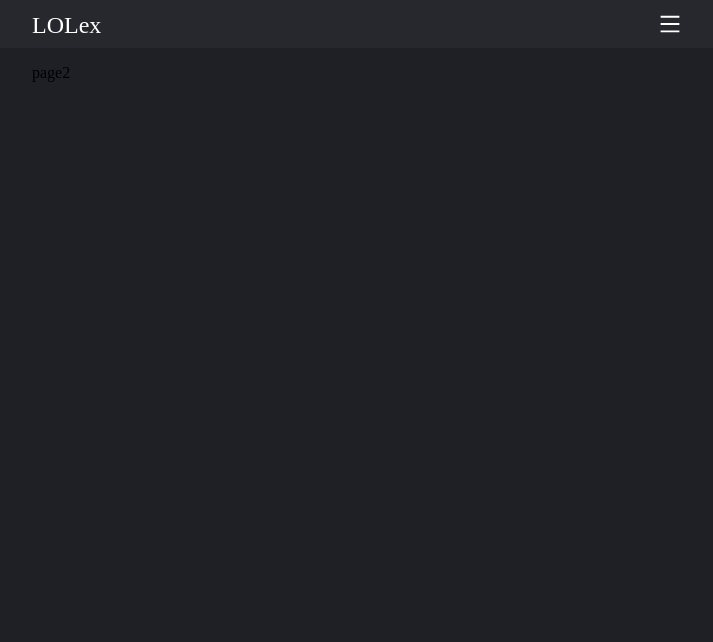
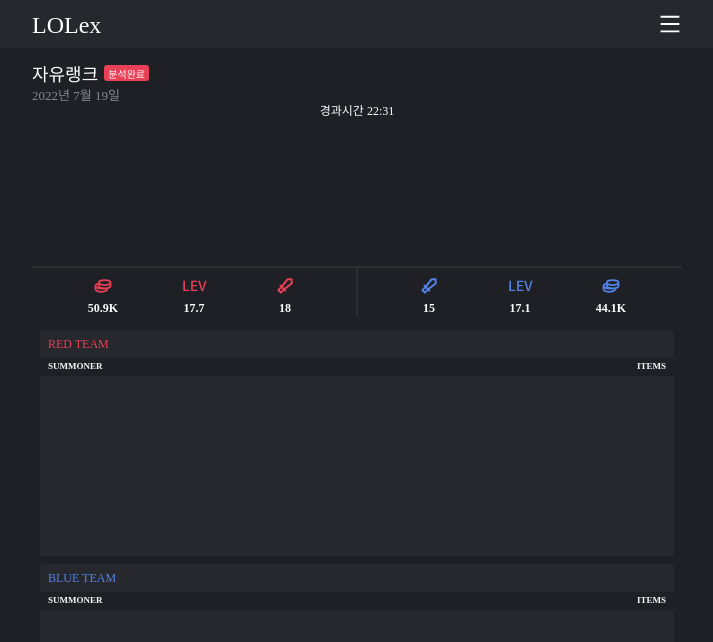
Before and after one commit to fifteen-GG/15GG_front, a React (Create React App) app: page /live in a window 1280 px wide. Shown: the top 642 px of the page, without its empty margins (283-996 px from the left). Built offline with nearby package versions, Linux system fonts and the light colour scheme; a web font is replaced by a local one.

Commit message:
feat: Set game analysis layout

```diff
--- /dev/null
+++ b/src/components/gameAnalysis/index.tsx
@@ -0,0 +1,131 @@
+import {
+  GameAnalysisWrapper,
+  TypeInfoWrapper,
+  GameInfoWrapper,
+  GameTypeInfo,
+  AnalysisTypeInfo,
+  DateInfo,
+  TimeInfo,
+  Graph,
+  TimeLine,
+  TeamStatsWrapper,
+  TeamStat,
+  TeamGold,
+  TeamLevel,
+  TeamKills,
+  TeamInfoWrapper,
+  TeamInfo,
+  TeamInfoHeader,
+  TeamName,
+  UserInfoColumnWrapper,
+  UserInfoColumn,
+  PlayerList,
+  Player,
+  Team,
+  StatValue,
+} from "./styled";
+import { ReactComponent as RedGoldIcon } from "./gold_red.svg";
+import { ReactComponent as RedKillIcon } from "./kills_red.svg";
+import { ReactComponent as RedLevelIcon } from "./level_red.svg";
+import { ReactComponent as BlueGoldIcon } from "./gold_blue.svg";
+import { ReactComponent as BlueKillIcon } from "./kills_blue.svg";
+import { ReactComponent as BlueLevelIcon } from "./level_blue.svg";
+const GameInfo = () => {
+  //홍성철 짱 / 고마웡... 도움이 됐다 ^__^
+  return (
+    <GameInfoWrapper>
+      <TypeInfoWrapper>
+        <GameTypeInfo>자유랭크</GameTypeInfo>
+        <AnalysisTypeInfo isLive={true}>분석완료</AnalysisTypeInfo>
+      </TypeInfoWrapper>
+      <DateInfo>2022년 7월 19일</DateInfo>
+    </GameInfoWrapper>
+  );
+};
+
+const TeamStats = () => {
+  return (
+    <TeamStatsWrapper>
+      <TeamStat>
+        <TeamGold team={Team.RED}>
+          <RedGoldIcon />
+          <StatValue>50.9K</StatValue>
+        </TeamGold>
+        <TeamLevel team={Team.RED}>
+          <RedLevelIcon />
+          <StatValue>17.7</StatValue>
+        </TeamLevel>
+        <TeamKills team={Team.RED}>
+          <RedKillIcon />
+          <StatValue>18</StatValue>
+        </TeamKills>
+      </TeamStat>
+      <TeamStat>
+        <TeamKills team={Team.BLUE}>
+          <BlueKillIcon />
+          <StatValue>15</StatValue>
+        </TeamKills>
+        <TeamLevel team={Team.BLUE}>
+          <BlueLevelIcon />
+          <StatValue>17.1</StatValue>
+        </TeamLevel>
+        <TeamGold team={Team.BLUE}>
+          <BlueGoldIcon />
+          <StatValue>44.1K</StatValue>
+        </TeamGold>
+      </TeamStat>
+    </TeamStatsWrapper>
+  );
+};
+
+const TeamInfoContainer = () => {
+  return (
+    <TeamInfoWrapper>
+      <TeamInfo>
+        <TeamInfoHeader>
+          <TeamName team={Team.RED}>RED TEAM</TeamName>
+          <UserInfoColumnWrapper>
+            <UserInfoColumn>SUMMONER</UserInfoColumn>
+            <UserInfoColumn>ITEMS</UserInfoColumn>
+          </UserInfoColumnWrapper>
+        </TeamInfoHeader>
+        <PlayerList>
+          <Player />
+          <Player />
+          <Player />
+          <Player />
+          <Player />
+        </PlayerList>
+      </TeamInfo>
+      <TeamInfo>
+        <TeamInfoHeader>
+          <TeamName team={Team.BLUE}>BLUE TEAM</TeamName>
+          <UserInfoColumnWrapper>
+            <UserInfoColumn>SUMMONER</UserInfoColumn>
+            <UserInfoColumn>ITEMS</UserInfoColumn>
+          </UserInfoColumnWrapper>
+        </TeamInfoHeader>
+        <PlayerList>
+          <Player />
+          <Player />
+          <Player />
+          <Player />
+          <Player />
+        </PlayerList>
+      </TeamInfo>
+    </TeamInfoWrapper>
+  );
+};
+
+export const GameAnalysis = () => {
+  return (
+    <GameAnalysisWrapper>
+      <GameInfo />
+      <TimeInfo>경과시간 22:31</TimeInfo>
+      <Graph />
+      <TimeLine />
+      <TeamStats />
+      <TeamInfoContainer />
+    </GameAnalysisWrapper>
+  );
+};
--- /dev/null
+++ b/src/components/gameAnalysis/styled.tsx
@@ -0,0 +1,243 @@
+import styled from "styled-components";
+
+const GameAnalysisWrapper = styled.div`
+  display: flex;
+  width: 100%;
+  height: 100%;
+  flex-direction: column;
+  align-items: center;
+`;
+
+const GameInfoWrapper = styled.div`
+  display: flex;
+  flex-direction: column;
+  width: 100%;
+  height: 38px;
+`;
+
+const TypeInfoWrapper = styled.div`
+  display: flex;
+  height: 18px;
+  align-items: center;
+  flex-direction: row;
+  color: #ffffff;
+`;
+
+const GameTypeInfo = styled.div`
+  display: flex;
+  font-size: 18px;
+`;
+
+interface RealTimeInfoProps {
+  isLive?: boolean;
+}
+
+const AnalysisTypeInfo = styled.div<RealTimeInfoProps>`
+  display: flex;
+  height: 16px;
+  width: auto;
+  padding: 0 4px 0 4px;
+  color: #ffffff;
+  margin-left: 6px;
+  font-size: 10px;
+  align-items: center;
+  justify-content: center;
+  border-radius: 3px;
+  background-color: ${(props) => (props.isLive ? "#e84057" : "#4d4ae2")};
+`;
+
+const DateInfo = styled.div`
+  display: flex;
+  height: 13px;
+  margin-top: 6px;
+  align-items: center;
+  color: #88898d;
+  font-size: 13px;
+`;
+
+const TimeInfo = styled.div`
+  display: flex;
+  font-size: 12px;
+  color: #ffffff;
+  font-weight: 300;
+  width: 100%;
+  justify-content: center;
+  align-items: center;
+`;
+
+const InfoArea = styled.div`
+  display: flex;
+  flex-direction: column;
+  height: 213px;
+  padding: 0 16px 16px 16px;
+
+  color: #ffffff;
+  font-size: 12px;
+  align-items: center;
+`;
+const Graph = styled.div`
+  display: flex;
+  flex-direction: column;
+  height: 29px;
+  width: 100%;
+  margin: 12px 0 12px 0;
+`;
+const TimeLine = styled.div`
+  display: flex;
+  flex-direction: column;
+  height: 86px;
+  width: 100%;
+  margin-bottom: 12px;
+`;
+const TeamStatsWrapper = styled.div`
+  display: flex;
+  height: 64px;
+  width: 100%;
+  border-top: 2px solid #2b2f2e;
+`;
+
+enum TeamNameEnum {
+  RED,
+  BLUE,
+}
+
+interface TeamStatProps {
+  team: TeamNameEnum;
+}
+
+const TeamStat = styled.div`
+  display: flex;
+  width: calc(50% - 1px);
+  height: 48px;
+  justify-content: space-evenly;
+  align-items: flex-end;
+  :nth-child(1) {
+    border-right: 2px solid #2b2f2e;
+  }
+`;
+
+const TeamGold = styled.div<TeamStatProps>`
+  display: flex;
+  flex-direction: column;
+  align-items: center;
+  justify-content: space-between;
+  height: 40px;
+  width: 40px;
+  color: ${(props) =>
+    props.team === TeamNameEnum.RED ? "#e84057" : "#4d4ae2"};
+`;
+
+const TeamLevel = styled.div<TeamStatProps>`
+  display: flex;
+  flex-direction: column;
+  align-items: center;
+  justify-content: space-between;
+  width: 40px;
+  height: 40px;
+  color: ${(props) =>
+    props.team === TeamNameEnum.RED ? "#e84057" : "#4d4ae2"};
+`;
+
+const TeamKills = styled.div<TeamStatProps>`
+  display: flex;
+  flex-direction: column;
+  align-items: center;
+  justify-content: space-between;
+  width: 40px;
+  height: 40px;
+  color: ${(props) =>
+    props.team === TeamNameEnum.RED ? "#e84057" : "#4d4ae2"};
+`;
+
+const StatValue = styled.div`
+  display: flex;
+  color: white;
+  font-size: 12px;
+  font-weight: bold;
+`;
+
+///여기부터 입니다~
+const TeamInfoWrapper = styled.div`
+  display: flex;
+  flex-direction: column;
+  height: 454px;
+  width: 100%;
+`;
+const TeamInfo = styled.div`
+  display: flex;
+  flex-direction: column;
+  height: 234px;
+  margin-left: 8px;
+  margin-right: 8px;
+`;
+const TeamInfoHeader = styled.div`
+  display: flex;
+  flex-direction: column;
+  height: 44px;
+  margin-bottom: 2px;
+`;
+const TeamName = styled.div<TeamStatProps>`
+  display: flex;
+  background-color: #27282d;
+  height: 28px;
+  border-radius: 4px 4px 0 0;
+  padding: 0 8px 0 8px;
+  color: ${(props) =>
+    props.team === TeamNameEnum.RED ? "#e84057" : "#5383e8"};
+  font-size: 12px;
+  font-weight: 500;
+  align-items: center;
+`;
+const UserInfoColumnWrapper = styled.div`
+  display: flex;
+  padding: 0 8px 0 8px;
+  height: 16px;
+  align-items: center;
+  justify-content: space-between;
+`;
+const UserInfoColumn = styled.div`
+  font-size: 9px;
+  color: #fafafa;
+  font-size: 9px;
+  font-weight: bold;
+`;
+const PlayerList = styled.div`
+  display: flex;
+  flex-direction: column;
+  height: 196px;
+  margin-bottom: 8px;
+  background-color: #27282d;
+`;
+const Player = styled.div`
+  display: flex;
+  height: 20px;
+  padding: 8px;
+`;
+
+export {
+  GameAnalysisWrapper,
+  GameInfoWrapper,
+  TypeInfoWrapper,
+  GameTypeInfo,
+  AnalysisTypeInfo,
+  DateInfo,
+  TimeInfo,
+  InfoArea,
+  Graph,
+  TimeLine,
+  TeamStatsWrapper,
+  TeamStat,
+  TeamGold,
+  TeamLevel,
+  TeamKills,
+  StatValue,
+  TeamInfoWrapper,
+  TeamInfo,
+  TeamInfoHeader,
+  TeamName,
+  UserInfoColumnWrapper,
+  UserInfoColumn,
+  PlayerList,
+  Player,
+  TeamNameEnum as Team,
+};
--- a/src/components/page2/index.tsx
+++ /dev/null
@@ -1,3 +0,0 @@
-export const Page2 = () => {
-  return <div style={{ height: "100%" }}>page2</div>;
-};
--- a/src/components/subPage/index.tsx
+++ b/src/components/subPage/index.tsx
@@ -2,12 +2,12 @@ import * as S from "./styled";
 import { PageEnum, SubPageProps } from "./type";
 import { AiOutlineMenu } from "react-icons/ai";
 import { Page15 } from "../page1.5";
-import { Page2 } from "../page2";
+import { GameAnalysis } from "../gameAnalysis";
 
 export const SubPage = ({ page }: SubPageProps) => {
   const renderContent = () => {
     if (page === PageEnum.CODE) return <Page15 />;
-    else if (page === PageEnum.LIVE) return <Page2 />;
+    else if (page === PageEnum.LIVE) return <GameAnalysis />;
   };
   return (
     <S.SubPageWrapper>
```
